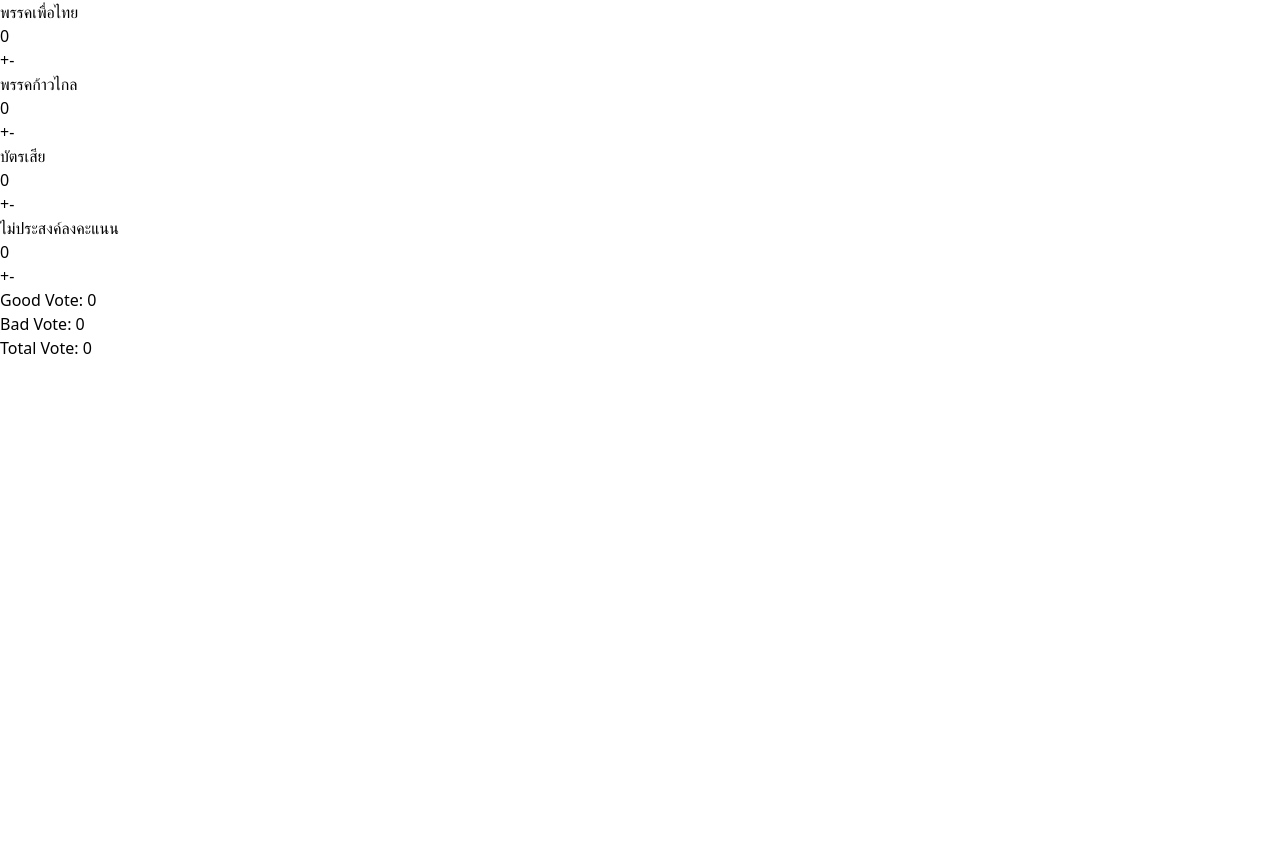
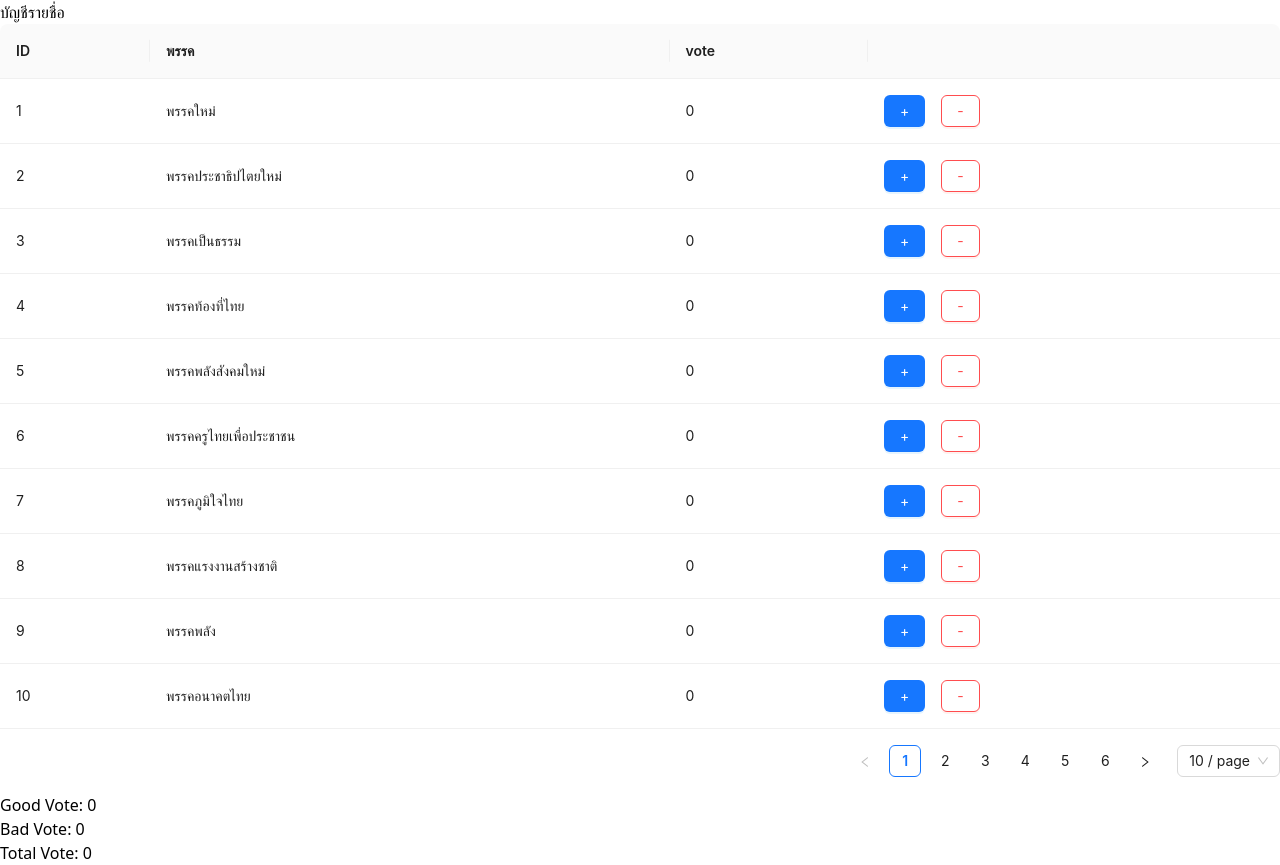
Before and after one commit to supel2nova/election-2023-checkscore, a React (Vite) app: page / in a window 1280 px wide. Before the commit the page ends 800 px from the top, so only its background shows below. Built offline with nearby package versions, Linux system fonts and the light colour scheme.

Commit message:
feat: create table add button style use sweetalert

```diff
--- a/package.json
+++ b/package.json
@@ -11,9 +11,11 @@
   },
   "dependencies": {
     "@types/js-cookie": "^3.0.3",
+    "antd": "^5.4.7",
     "js-cookie": "^3.0.5",
     "react": "^18.2.0",
-    "react-dom": "^18.2.0"
+    "react-dom": "^18.2.0",
+    "sweetalert2": "^11.7.5"
   },
   "devDependencies": {
     "@types/react": "^18.0.28",
--- a/src/App.tsx
+++ b/src/App.tsx
@@ -1,20 +1,18 @@
 import { useState, useEffect } from "react";
-import Cookies from "js-cookie";
 import { partyList } from "./assets/partylist";
-
-interface ListItemProps {
-  name: string;
-  score: number;
-}
+import { ListItem } from "./assets/partylist";
+import Swal from "sweetalert2";
+import { Table, Button } from "antd";
+import type { ColumnsType } from "antd/es/table";
 
 const App = (): JSX.Element => {
-  const [list, setList] = useState<Array<ListItemProps>>(() => {
-    const savedList = Cookies.get("partyList");
+  const [list, setList] = useState<Array<ListItem>>(() => {
+    const savedList = localStorage.getItem("partyList");
     return savedList ? JSON.parse(savedList) : partyList.list;
   });
 
   useEffect(() => {
-    Cookies.set("partyList", JSON.stringify(list));
+    localStorage.setItem("partyList", JSON.stringify(list));
   }, [list]);
 
   const handleIncrement = (name: string, score: number) => {
@@ -40,7 +38,20 @@ const App = (): JSX.Element => {
       }
       return item;
     });
+    Swal.fire({
+      title: "Are you sure?",
+      text: "You won't be remove Vote!",
+      icon: "warning",
+      showCancelButton: true,
+      confirmButtonColor: "#3085d6",
+      cancelButtonColor: "#d33",
+      confirmButtonText: "Yes, delete it!",
+    }).then((result) => {
+      if (result.isConfirmed) {
         setList(updatedList);
+        Swal.fire("Deleted!", "Your Vote has been deleted.", "success");
+      }
+    });
   };
 
   const goodVote = list.reduce((accumulator, item) => {
@@ -58,18 +69,54 @@ const App = (): JSX.Element => {
     }
   }, 0);
 
-
+  const columns: ColumnsType<ListItem> = [
+    {
+      title: "ID",
+      dataIndex: "id",
+      key: "id",
+      render: (text) => <a>{text}</a>,
+    },
+    {
+      title: "พรรค",
+      dataIndex: "name",
+      key: "name",
+    },
+    {
+      title: "vote",
+      dataIndex: "score",
+      key: "score",
+    },
+    {
+      title: "",
+      dataIndex: " ",
+      key: "score",
+      render: (text, item) => (
+        <div>
+          <span>{text}</span>
+          <Button
+            type="primary"
+            style={{ background: "#1677ff", marginRight: "1rem" }}
+            onClick={() => handleIncrement(item.name, item.score)}
+          >
+            +
+          </Button>
+          <Button
+            danger
+            onClick={() => handleDecrement(item.name, item.score)}
+          >
+            -
+          </Button>
+        </div>
+      ),
+    },
+  ];
 
   return (
-    <div className="flex justify-center items-center h-screen w-screen flex-col gap-3">
-      {list.map((item: ListItemProps) => (
-        <div className="flex gap-3" key={item.name}>
-          <p>{item.name}</p>
-          <p>{item.score}</p>
-          <button onClick={() => handleIncrement(item.name, item.score)}>+</button>
-          <button onClick={() => handleDecrement(item.name, item.score)}>-</button>
+    <div className="flex justify-around h-screen">
+      <div className="flex flex-col overflow-auto text-center">
+        <h1>บัญชีรายชื่อ</h1>
+        <Table columns={columns} dataSource={list} />
       </div>
-      ))}
       <div>
         <p>Good Vote: {goodVote}</p>
         <p>Bad Vote: {badVote}</p>
--- a/src/assets/partylist.ts
+++ b/src/assets/partylist.ts
@@ -2,7 +2,8 @@ interface PartyList {
   list: ListItem[];
 }
 
-  interface ListItem {
+export interface ListItem {
+  id: number;
   name: string;
   score: number;
 }
@@ -10,20 +11,259 @@ interface PartyList {
 export const partyList: PartyList = {
   list: [
     {
+      id: 1,
+      name: "พรรคใหม่",
+      score: 0,
+    },
+    {
+      id: 2,
+      name: "พรรคประชาธิปไตยใหม่",
+      score: 0,
+    },
+    {
+      id: 3,
+      name: "พรรคเป็นธรรม",
+      score: 0,
+    },
+    {
+      id: 4,
+      name: "พรรคท้องที่ไทย",
+      score: 0,
+    },
+    {
+      id: 5,
+      name: "พรรคพลังสังคมใหม่",
+      score: 0,
+    },
+    {
+      id: 6,
+      name: "พรรคครูไทยเพื่อประชาชน",
+      score: 0,
+    },
+    {
+      id: 7,
+      name: "พรรคภูมิใจไทย",
+      score: 0,
+    },
+    {
+      id: 8,
+      name: "พรรคแรงงานสร้างชาติ",
+      score: 0,
+    },
+    {
+      id: 9,
+      name: "พรรคพลัง",
+      score: 0,
+    },
+    {
+      id: 10,
+      name: "พรรคอนาคตไทย",
+      score: 0,
+    },
+    {
+      id: 11,
+      name: "พรรคประชาชาติ",
+      score: 0,
+    },
+    {
+      id: 12,
+      name: "พรรคไทยรวมไทย",
+      score: 0,
+    },
+    {
+      id: 13,
+      name: "พรรคไทยชนะ",
+      score: 0,
+    },
+    {
+      id: 14,
+      name: "พรรคชาติพัฒนากล้า",
+      score: 0,
+    },
+    {
+      id: 15,
+      name: "พรรคกรีน",
+      score: 0,
+    },
+    {
+      id: 16,
+      name: "พรรคพลังสยาม",
+      score: 0,
+    },
+    {
+      id: 18,
+      name: "พรรคชาติไทยพัฒนา",
+      score: 0,
+    },
+    {
+      id: 18,
+      name: "พรรคเพื่อไทรวมพลัง",
+      score: 0,
+    },
+    {
+      id: 19,
+      name: "พรรคภาคีเครือข่ายไทย",
+      score: 0,
+    },
+    {
+      id: 20,
+      name: "พรรคเปลี่ยน",
+      score: 0,
+    },
+    {
+      id: 21,
+      name: "พรรคไทยภักดี",
+      score: 0,
+    },
+    {
+      id: 21,
+      name: "พรรคเสมอภาค",
+      score: 0,
+    },
+    {
+      id: 22,
+      name: "พรรครวมไทยสร้างชาติ",
+      score: 0,
+    },
+    {
+      id: 23,
+      name: "พรรครวมใจไทย",
+      score: 0,
+    },
+    {
+      id: 24,
+      name: "พรรคเพื่อชาติ",
+      score: 0,
+    },
+    {
+      id: 25,
+      name: "พรรคเสรีรวมไทย",
+      score: 0,
+    },
+    {
+      id: 26,
+      name: "พรรคประชาธิปัตย์",
+      score: 0,
+    },
+    {
+      id: 27,
+      name: "พรรคพลังธรรมไทย",
+      score: 0,
+    },
+    {
+      id: 28,
+      name: "พรรคไทยพร้อม",
+      score: 0,
+    },
+    {
+      id: 29,
       name: "พรรคเพื่อไทย",
       score: 0,
     },
     {
-        name: "พรรคก้าวไกล",
-        score:0
+      id: 30,
+      name: "พรรคทางเลือกใหม่",
+      score: 0,
     },
     {
-        name: "บัตรเสีย",
-        score:0
+      id: 31,
+      name: "พรรคก้าวไกล",
+      score: 0,
     },
     {
+      id: 32,
+      name: "พรรคไทยสร้างไทย",
+      score: 0,
+    },
+    {
+      id: 33,
+      name: "พรรคไทยเป็นหนึ่ง",
+      score: 0,
+    },
+    {
+      id: 34,
+      name: "พรรคแผ่นดินธรรม",
+      score: 0,
+    },
+    {
+      id: 35,
+      name: "พรรครวมพลัง",
+      score: 0,
+    },
+    {
+      id: 36,
+      name: "พรรคเพื่อชาติไทย",
+      score: 0,
+    },
+    {
+      id: 37,
+      name: "พรรคพลังประชารัฐ",
+      score: 0,
+    },
+    {
+      id: 39,
+      name: "พรรคมิติใหม่",
+      score: 0,
+    },
+    {
+      id: 40,
+      name: "พรรคประชาภิวัฒน์",
+      score: 0,
+    },
+    {
+      id: 41,
+      name: "พรรคไทยธรรม",
+      score: 0,
+    },
+    {
+      id: 42,
+      name: "พรรคไทยศรีวิไลย์",
+      score: 0,
+    },
+    {
+      id: 43,
+      name: "พรรคพลังสหกรณ์",
+      score: 0,
+    },
+    {
+      id: 44,
+      name: "พรรคราษฎร์วิถี",
+      score: 0,
+    },
+    {
+      id: 45,
+      name: "พรรคแนวทางใหม่",
+      score: 0,
+    },
+    {
+      id: 46,
+      name: "พรรคถิ่นกาขาวชาววิไล",
+      score: 0,
+    },
+    {
+      id: 47,
+      name: "พรรครวมแผ่นดิน",
+      score: 0,
+    },
+    {
+      id: 48,
+      name: "พรรคเพื่ออนาคตไทย",
+      score: 0,
+    },
+    {
+      id: 49,
+      name: "พรรครักษ์ผืนป่าประเทศไทย",
+      score: 0,
+    },
+    {
+      id: 50,
+      name: "บัตรเสีย",
+      score: 0,
+    },
+    {
+      id: 51,
       name: "ไม่ประสงค์ลงคะแนน",
-        score:0
-      }
+      score: 0,
+    },
   ],
 };
```
Also changed, not shown: 1 other file (tests, documents, lock files or other folders). Lines whose indentation alone changed are shown as unchanged.
